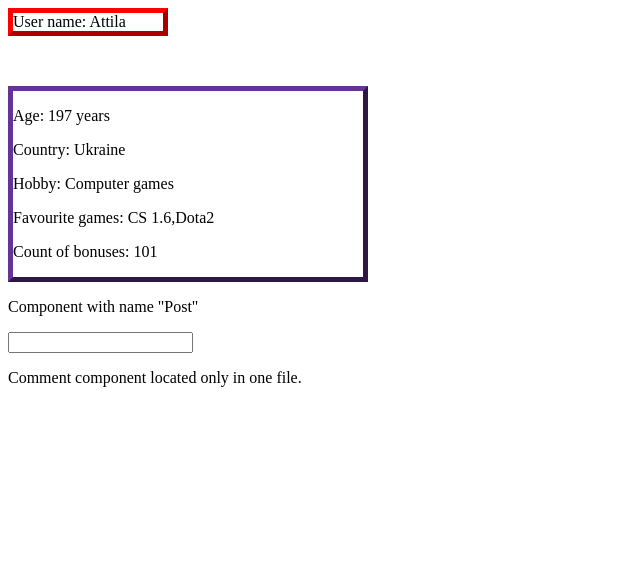
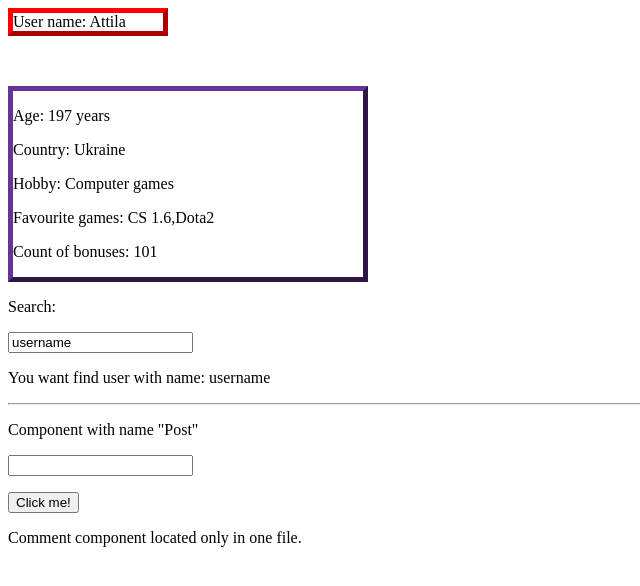
Before and after one commit to ivanskyi/Angular, an Angular app in the folder AngularCourse/Basic/: page / in a window 1280 px wide. Shown: the top 586 px of the page, without its empty margins (0-640 px from the left). Built offline with nearby package versions, Linux system fonts and the light colour scheme.

Commit message:
Added two way binding

```diff
--- a/AngularCourse/Basic/src/app/app.module.ts
+++ b/AngularCourse/Basic/src/app/app.module.ts
@@ -1,4 +1,5 @@
 import { NgModule } from '@angular/core';
+import { FormsModule } from '@angular/forms';
 import { BrowserModule } from '@angular/platform-browser';
 
 import { AppComponent } from './app.component';
@@ -14,7 +15,8 @@ import { ProfileComponent } from './profile/profile.component';
     CommentComponent
   ],
   imports: [
-    BrowserModule
+    BrowserModule,
+    FormsModule
   ],
   providers: [],
   bootstrap: [AppComponent]
--- a/AngularCourse/Basic/src/app/post/post.component.html
+++ b/AngularCourse/Basic/src/app/post/post.component.html
@@ -1,5 +1,5 @@
 <p>Component with name "Post"</p>
 
-
-<input type="text" (input)="onInput($event)">
+<input type="text" (keyup)="onInput($event)" (blur)="onBlur(myInput.value)" #myInput>
 <p><strong>{{inputValue}}</strong></p>
+<button (click)="onClick()"> Click me!</button>
--- a/AngularCourse/Basic/src/app/post/post.component.ts
+++ b/AngularCourse/Basic/src/app/post/post.component.ts
@@ -1,4 +1,5 @@
 import { Component, OnInit } from '@angular/core';
+import { throwError } from 'rxjs';
 
 @Component({
   selector: 'app-post',
@@ -12,8 +13,16 @@ export class PostComponent {
   constructor() {
   }
 
-  onInput(event: any) {
+  onInput(event: KeyboardEvent) {
     console.log('Event', event)
-    this.inputValue = event.target.value
+    this.inputValue = (<HTMLInputElement>event.target).value
+  }
+
+  onClick() {
+    console.log("Click!")
+  }
+
+  onBlur(str: string) {
+    this.inputValue = str
   }
 }
--- a/AngularCourse/Basic/src/app/profile/profile.component.html
+++ b/AngularCourse/Basic/src/app/profile/profile.component.html
@@ -6,3 +6,7 @@
     <p>Favourite games: {{games}} </p>
     <p>Count of bonuses: {{bonusesByDefault + 1}}</p>
 </div>
+<p>Search:</p>
+<input  type ="text" [(ngModel)] = "title">
+<p>You want find user with name: {{title}}</p>
+<hr>
--- a/AngularCourse/Basic/src/app/profile/profile.component.ts
+++ b/AngularCourse/Basic/src/app/profile/profile.component.ts
@@ -5,17 +5,14 @@ import { Component, OnInit } from '@angular/core';
   templateUrl: './profile.component.html',
   styleUrls: ['./profile.component.scss']
 })
-export class ProfileComponent implements OnInit {
+export class ProfileComponent {
   name = "Attila";
   age = 197;
   country = 'Ukraine';
   hobby = 'Computer games';
   games = ['CS 1.6', 'Dota2']
   bonusesByDefault = 100;
+  title = 'username'
 
   constructor() { }
-
-  ngOnInit(): void {
-  }
-
 }
```
